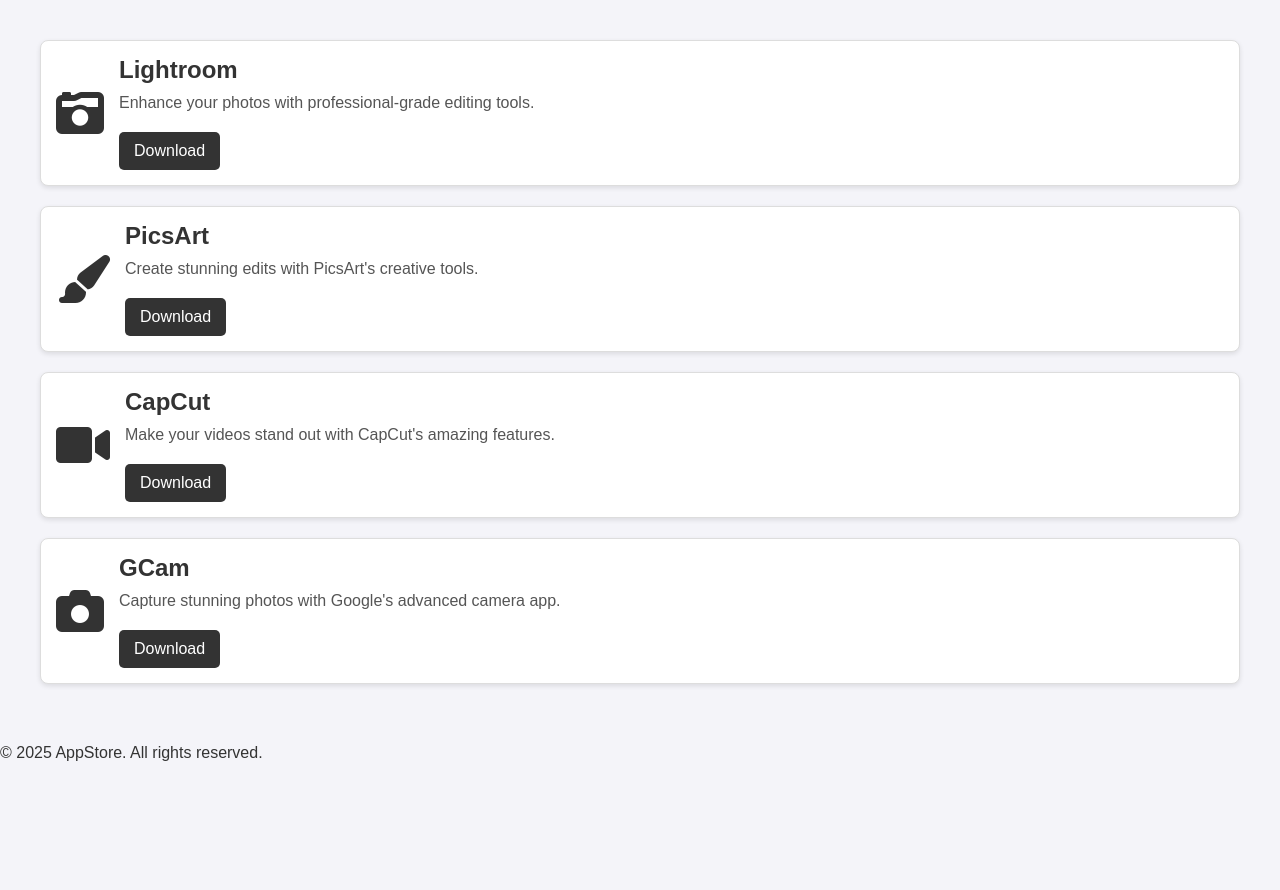
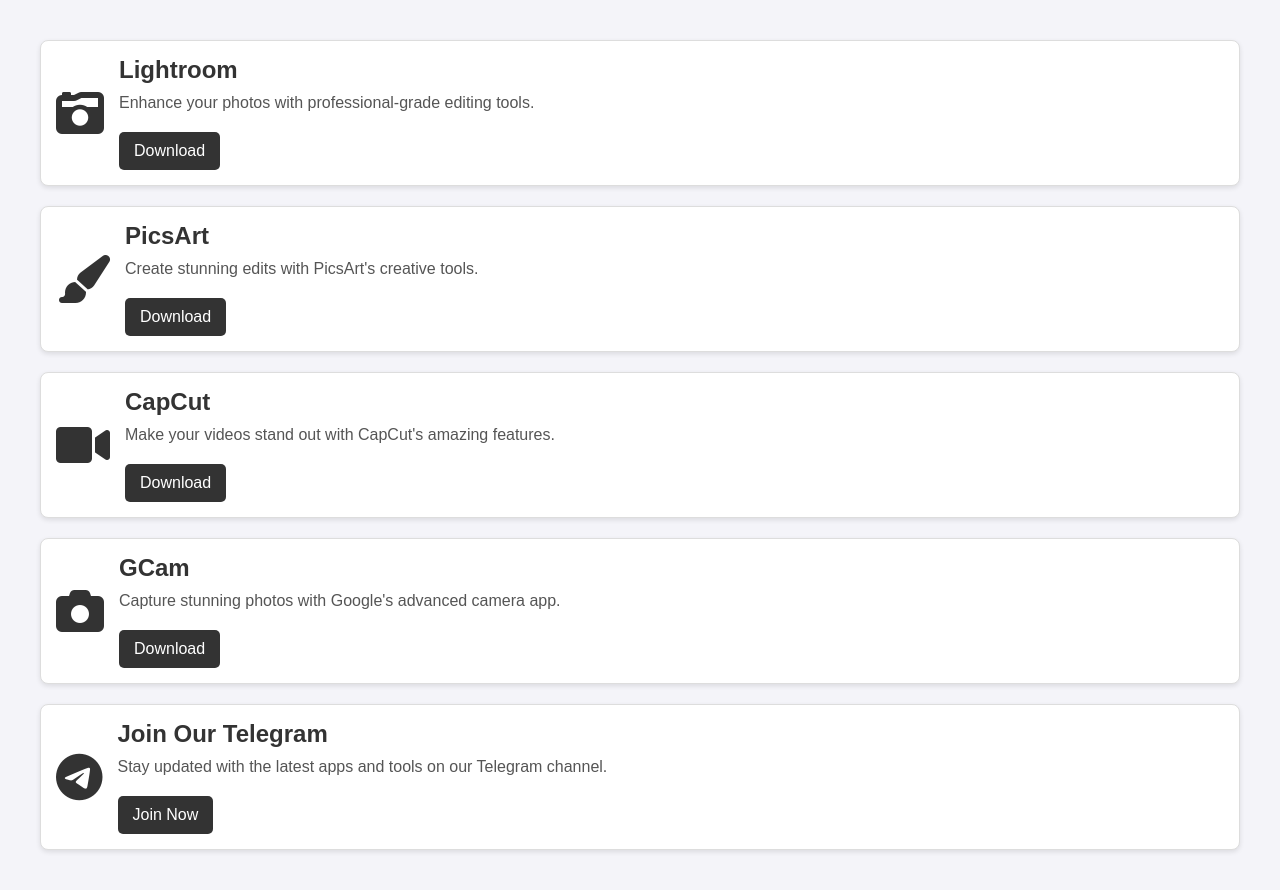
Before and after one commit to husainshawkat/App-Sharing-Platform-, a plain HTML site: page index.html in a window 1280 px wide. Before the commit the page ends 800 px from the top, so only its background shows below. Drawn offline with Linux system fonts and the light colour scheme.

Commit message:
Update index.html

```diff
--- a/index.html
+++ b/index.html
@@ -87,7 +87,7 @@
       <div class="content">
         <h3>Lightroom</h3>
         <p>Enhance your photos with professional-grade editing tools.</p>
-        <a href="https://upload.app/download/lightroom/com.adobe.lrmobile/826692979fd519990ddd18fa630590bcd5ca60356690e4c50e75cb0e5c9daddd" target="_blank">Download</a>
+        <a href="https://t.me/PremiumAppAccount/105" target="_blank">Download</a>
       </div>
     </div>
 
@@ -107,7 +107,7 @@
       <div class="content">
         <h3>CapCut</h3>
         <p>Make your videos stand out with CapCut's amazing features.</p>
-        <a href="https://t.me/PremiumAppAccount/93" target="_blank">Download</a>
+        <a href="https://t.me/PremiumAppAccount/104" target="_blank">Download</a>
       </div>
     </div>
 
@@ -120,10 +120,17 @@
         <a href="https://t.me/PremiumAppAccount/72" target="_blank">Download</a>
       </div>
     </div>
+
+    <!-- Join Our Telegram -->
+    <div class="app-card">
+      <i class="fab fa-telegram"></i>
+      <div class="content">
+        <h3>Join Our Telegram</h3>
+        <p>Stay updated with the latest apps and tools on our Telegram channel.</p>
+        <a href="https://t.me/PremiumAppAccount" target="_blank">Join Now</a>
+      </div>
+    </div>
   </div>
-    <!-- Copyright Section -->
-  <footer class="footer">
-    <p>© 2025 AppStore. All rights reserved.</p>
-  </footer>
+
 </body>
 </html>
```
